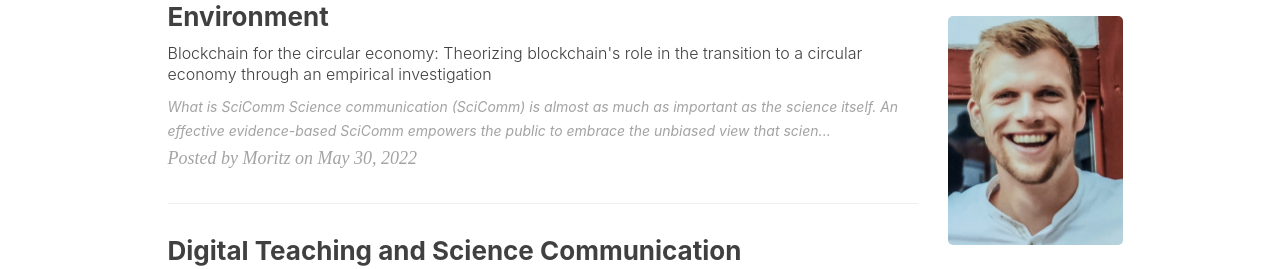
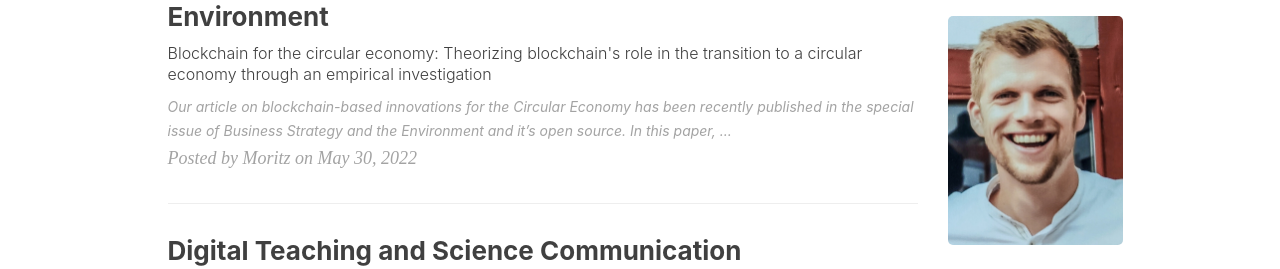
Before and after one commit to MoritzBS/MoritzBS.github.io, a Jekyll site: the page built from index.html, in a window 1280 px wide. Shown: the part 590-859 px from the top of the page. Built offline with Jekyll 4.4.1, drawn with Linux system fonts in a browser that asks for light colours; nearby versions of some CDN libraries; the list of posts is cut into pages by our own code; comment, search, counter and statistics services are not loaded; some of the changed lines change nothing that is shown.

Commit message:
Update 2022-05-30-future-example.markdown

```diff
--- a/_posts/2022-05-30-future-example.markdown
+++ b/_posts/2022-05-30-future-example.markdown
@@ -4,7 +4,7 @@
 subtitle:   "Blockchain for the circular economy: Theorizing blockchain's role in the transition to a circular economy through an empirical investigation"
 date:       2022-5-30 22:00:00
 author:     "Moritz"
-header-img: "img/post-bg-tommy-lopez-765139.jpg"
+header-img: "img/post-bg-circularrelationships.jpg"
 header-mask: 0.5
 catalog:    true
 tags:
@@ -16,28 +16,18 @@
   - Technology
 ---
 
-## What is SciComm
-Science communication (SciComm) is almost as much as important as the science itself. An effective evidence-based SciComm empowers the public to embrace the unbiased view that scientists should have. This is underscored by recent developments and divergences between politics, science, and societies in the face of climate change, pandemics, and the global resurgence of right-wing populism.
-In higher education, master students should be equipped with professional skills in their study field, but also with multi-, inter, and transdisciplinary competencies. Besides, students should be ambassadors of their study fields, leading conversations about the research developments in their field and  presenting results from own research.
+Our article on blockchain-based innovations for the Circular Economy has been recently published in the special issue of Business Strategy and the Environment and it’s open source.
+In this paper, we analyze the role and potential of the technology for the transition to a circular economy and developed a theoretical model of drivers and barriers.
 
-## The rising popularity of podcasts
-Broadcasting scientific insights on television or radio was an excellent way to communication science to a broad audience.
-However, the media landscape is in a continuous process of disruption, and technological innovations are changing the way we consume information and entertainment. The format of podcasts skyrocketed most recently, integrating seamlessly into the needs of people’s lives: Knowledge, Information, and entertainment at your fingertips, flexible wherever you are, whenever you want it.
-According to data from [Statista](https://www.statista.com/statistics/912381/united-states-monthly-podcast-listening-age/), every second adult under 34 in the US is regularly listening to Podcasts in 2020. Hence, even if we assume an even distribution independent of education level, 50% of our students now the medium like they vest pocket.
+## What is the Circular Economy?
+The concept of the Circular Economy is still evolving. The term was originally coined by the Ellen MacArthur Foundation in 2013, describing it as an "industrial economy that is restorative or regenerative by intention and design.
+.The goal of the circular economy is to transition from today's linear economic model to a closed-loop economy based on resource regeneration and ecosystem restoration. Hence, instead of the linear paradigm (i.e., take, make, dispose) that focuses on continuous growth, the circular economy postulates a closed loop within the planet's ecological limits based on three main principles: reduce, reuse, and recycle. Research has shown that innovation can be crucial in transitioning to a circular economy.
 
-## The role of science communication in academic learning
-As university lecturers, we should unfold this potential and encourage our students to share, discuss, debate, and summarize research in an easily consumable format, accessible for everyone outside their subject domain. Many of us heard hundreds and hundreds of awkwardly similar student presentations on different topics that often remain similar through the semesters. Of course, students must learn to present their research results or other research professionally. Nevertheless, the format has several limitations, and students lack motivation: What is the presentation for? Who is the target audience? Does my presentation have any impact? There is not much sustainability in a student presentation. Students are happy to cross them off their list of things they have to do throughout the semester, whilst lecturers often do not learn something new and are just using them to grade.
+## How can blockchain technology support the transition?
+We identified five categories through which blockchain-based innovations could support the transition to a circular economy based on interviews with 18 experts and data triangulation with peer-reviewed literature. First, Blockchain-based supply chain management systems can facilitate traceability in complex supply chains and increase responsible buying behavior by providing trusted provenance knowledge (e.g., the origin of harvested timber in an immutable record). Second, in waste management, blockchain can support waste exchange platforms and recycling schemes through smart contracts. Third, blockchain can support the use of renewable energies through peer-to-peer energy trading platforms and source verification systems. Although many blockchain applications (e.g., Bitcoin) still rely on energy-intensive Proof-of-Work consensus with potentially negative environmental consequences, the technology is increasingly maturing and further transitioning to more sustainable consensus mechanisms (e.g., proof-of-stake). Fourth, blockchain-based token rewards systems incentivize sustainable behavior (e.g., the Plastic Bank and waste collection schemes). And lastly, blockchain could disintermediate the sharing economy and significantly decrease transaction costs with peer-to-peer smart contracts for sharing assets.
 
-## Student Podcasts as an examination form
-A student podcast can be much more engaging. Ideally, in a team, students are given a specific research topic or select from a pool (facilitators could even provide the opportunity to bring in their own topic ideas). The topics could actually be quite similar to standard presentation topics. Thus, facilitators provide introductory literature and, depending on the subject area, some guiding questions that students could use if they have no idea where to start. The students are then encouraged to unfold their creativity, develop a script, and select a podcast format to present the results to a specific target audience defined in the course, for example, their fellow students. Facilitators could even motivate their students by allowing them to publish their podcasts on the faculty's website.
+## Our findings
+In addition to identifying and clustering blockchain-based innovations, we developed a theoretical model of relationships between blockchain-based innovations and drivers and barriers of the Circular Economy. The model is based on empirical data (and not conceptual or anecdotal as previous research did) and should support future research in the domain to understand the relationships. Our main finding is that blockchain can be the proper technological infrastructure for many circular economy applications, whereas it cannot be a panacea for solving all inherent challenges of transitioning to a Circular Economy (e.g., the tradeoff between sustainability and profit objectives or lack of governmental support). In some cases, blockchain-based innovations can moderate drivers (increase) and barriers (decrease) of the transition to a circular economy. However, a significant challenge that spans across many blockchain applications is the so-called oracle problem: oracles (in reference to the Greek gods) are the trusted gateway of a blockchain and the physical world. These oracles process external and deterministic data and convert it to a format to be stored as an immutable record on the blockchain. It becomes clear that (as in any other translation of analog to digital data) the transmission of the data requires trust in the gateway.
+A solution for this is increasing the automation of processes and the technological convergence with Internet of Things technologies (e.g., sensors and RFID chips) to reduce the risk of inaccurate data entry. At the same time, additional external data sources (e.g., GPS) can be harnessed to triangulate data entries.
 
-## What you need to know to start doing podcasts with your students tomorrow
-The podcast format can be predetermined, or students develop their own way from information broadcasting, interviews with other researchers, to role-plays. Teamwork is essential as the format benefits from interdisciplinarity and multiple skills. The goal is to do an effective and engaging SciComm by disseminating knowledge and information whilst entertaining the audience.
-
-Recording and cutting have to be learned, nevertheless, there exist multiple intuitive free tools exist that do not require specific training (e.g., Audacity). Most of the headsets and microphones students are using have a decent quality sufficient after filtering out white noise or any other background sounds using basic software. However, course facilitators are encouraged to provide professional recording equipment (e.g., a [basic Rode USB microphone](https://www.musicstore.de/de_DE/EUR/Rode-NT-USB-Mini/art-REC0014790-000?campaign=GShopping/DE&ProgramUUID=rrLAqJarLjMAAAFl.gZyjI8h&gclid=CjwKCAiA-_L9BRBQEiwA-bm5frlyrq39uvaDNByPN50UBNAfSQ3ixycnlCXvMzSxI7iTvcQZprqJjBoC9mMQAvD_BwE) or [acoustic room divider walls](https://www.kirstein.de/Mikrofonzubehoer/Marantz-Sound-Shield.html?gclid=CjwKCAiA-_L9BRBQEiwA-bm5fhdu4t7NFgYmeFizEZIhXNXZv9XO7jmjelyCkhCjfk-KuzRWWpkzUxoCF7sQAvD_BwE&gclsrc=aw.ds)), usually provided by the universities' media departments. Not only is the quality of recording much better. The students also feel more confident and professional, which again increases motivation and, in the end, a better overall quality.
-
-In my course Digital Innovation at the Technical University of Berlin, we had outstanding experiences with student podcasts. The podcasts were of high quality, and students apparently had a lot of fun while creating them.[^1] Although I would highly appreciate it, I have not yet seen a student podcast project turned into a permanent podcast series. I will not rest until this goal is reached. Please reach out to me if you need any advice on how to include this fantastic pedagogic tool in your class.
-
-
-
-[^1] Find some examples from my student's podcasts on [our department website](https://www.inno.tu-berlin.de/menue/teaching/student_podcasts/digital_innovation_summer_semester_2020/).
+If you want to learn more about this research, blockchain technology, the Circular Economy, or avenues for future research in this area, you can access the article for free here: [<img src="http://www.google.com.au/images/nav_logo7.png">](http://google.com.au/)
```
